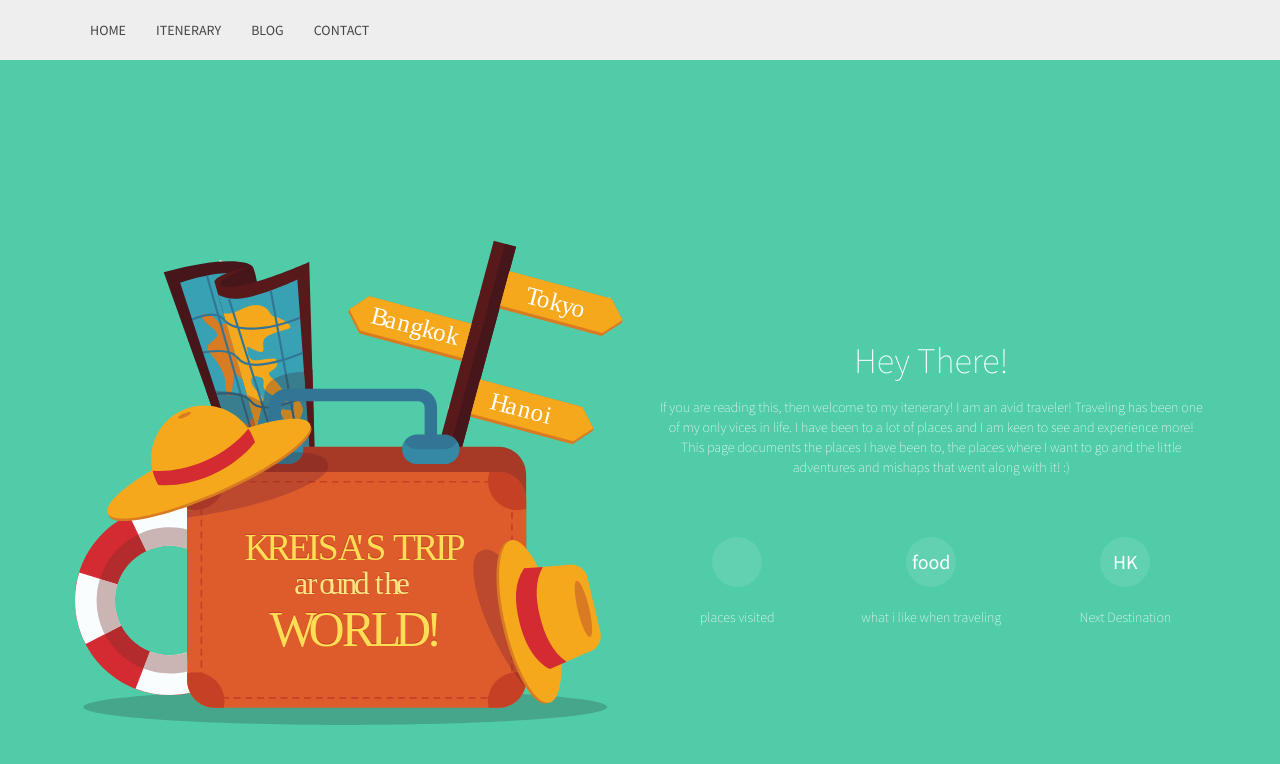
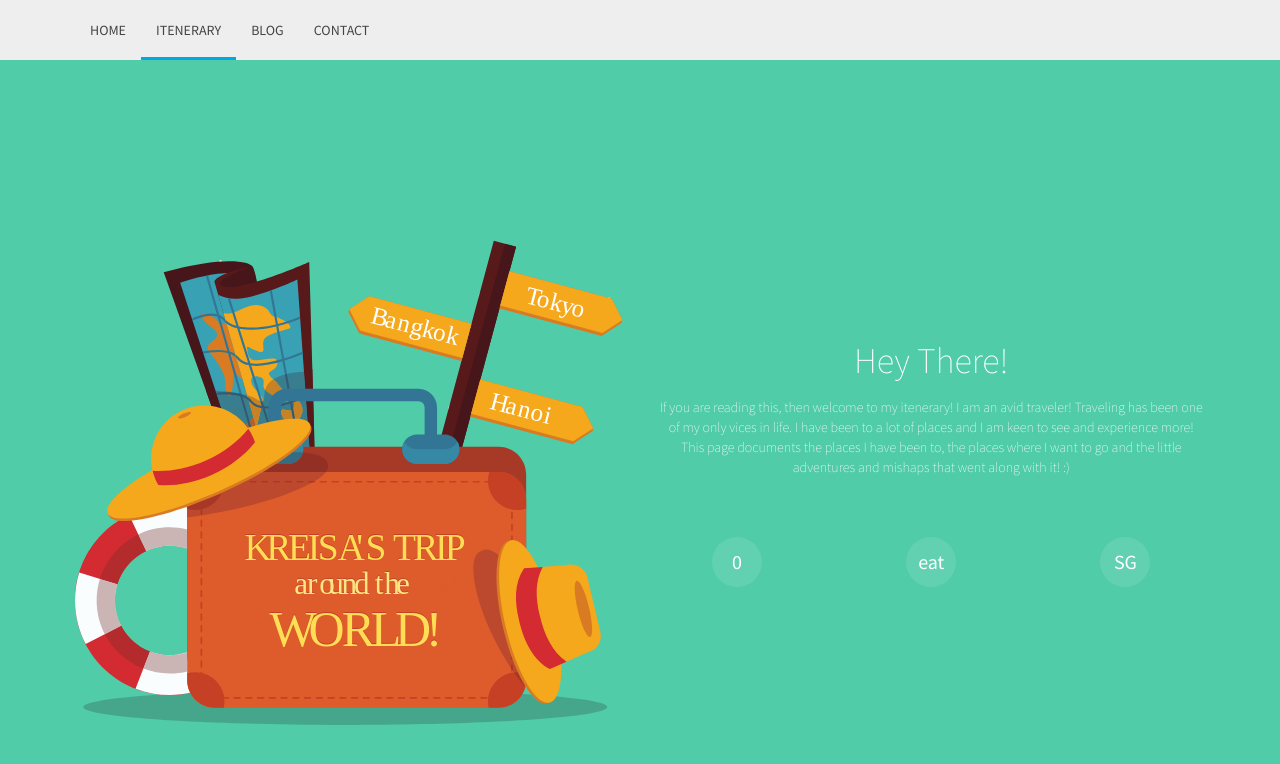
Before and after one commit to kreighza/kreighza.github.io, a Jekyll site: the page built from travelBook.html, in a window 1280 px wide and 900 px high. Shown: the top 764 px of the window. Built offline with Jekyll 4.4.1, drawn with Linux system fonts in a browser that asks for light colours.

```diff
--- a/_includes/header.html
+++ b/_includes/header.html
@@ -1,4 +1,5 @@
 <nav class="uk-sticky-placeholder uk-navbar font-family-regular" style="z-index: 1000;" data-uk-sticky="{top:-400, animation: 'uk-animation-slide-top'}">
+
 
     <div class="uk-container uk-container-center uppercase">
 
@@ -17,6 +18,4 @@
         </ul>
 <!--        <a href="#offcanvas-1" class="uk-navbar-toggle uk-visible-small" data-uk-offcanvas=""></a>-->
     </div>
-
-
 </nav>
--- a/index.html
+++ b/index.html
@@ -26,7 +26,7 @@
                             <figure class="uk-overlay">
                                 <img class="uk-border-circle" width="300" height="300" src="/images/profile-photo.jpg" alt="profile picture">
                                 <figcaption class="uk-overlay-panel uk-overlay-background uk-flex uk-flex-center uk-flex-middle uk-text-center uk-border-circle">
-                                    No, that's not me.
+                                    Yep! That's me.
                                 </figcaption>
                             </figure>
                         </div>
--- a/javascript/travelBook/travelBook.js
+++ b/javascript/travelBook/travelBook.js
@@ -49,7 +49,8 @@
                 var marker = new google.maps.Marker({
                     position: results[0].geometry.location,
                     map: travelledMap,
-                    title: place.name
+                    title: place.name,
+                    icon: '../images/travelBook/mapMarker.png'
                 });
             } else {
                 console.error('Cannot find coordinates for ' + place.name + ' because: ' + status);
--- a/travelBook.html
+++ b/travelBook.html
@@ -9,34 +10,22 @@
                 <div class="uk-grid" data-uk-grid-margin="">
 
                     <div class="uk-width-medium-1-2">
-                        <img width="647" height="574" class="uk-animation-fade" src="images/travelBook/travelBag/travelBag.svg" alt="travelBag">
+                        <img width="647" height="574" class="uk-animation-fade" src="../images/travelBook/travelBag/travelBag.svg" alt="travelBag">
                     </div>
 
                     <div class="uk-width-medium-1-2 p-t-100 ">
                         <h1 class="font-color-white">{{ site.travelBook_title }}</h1>
-                        <p>{{ site.travelBook_intro }}</p>
+                        <p class="">{{ site.travelBook_intro }}</p>
 
-                        <div class="uk-grid m-t-60">
+                        <div class="uk-grid m-t-60 font-size-regular">
+                            {% for trivia in site.travelBook_trivia %}
                             <div class="uk-width-medium-1-3">
                                 <div class="hi-icon-wrap hi-icon-effect-1 hi-icon-effect-1a">
-                                    <div class="places-visited-total hi-icon hi-icon-mobile"></div>
+                                    <div class="places-visited-total hi-icon hi-icon-mobile">{{ trivia.answer }}</div>
                                 </div>
-                                <div>places visited</div>
+                                <div>{{ tivia.question }}</div>
                             </div>
-
-                            <div class="uk-width-medium-1-3">
-                                <div class="hi-icon-wrap hi-icon-effect-1 hi-icon-effect-1a">
-                                    <div class="hi-icon hi-icon-mobile">food</div>
-                                </div>
-                                <div>what i like when traveling</div>
-                            </div>
-
-                            <div class="uk-width-medium-1-3">
-                                <div class="hi-icon-wrap hi-icon-effect-1 hi-icon-effect-1a">
-                                    <div class="hi-icon hi-icon-mobile">HK</div>
-                                </div>
-                                <div>Next Destination</div>
-                            </div>
+                            {% endfor %}
                         </div>
                     </div>
                 </div>
```
Also changed, not shown: other parts of travelBook.html (+2 -1 lines), images/travelBook/mapMarker.png (added).
